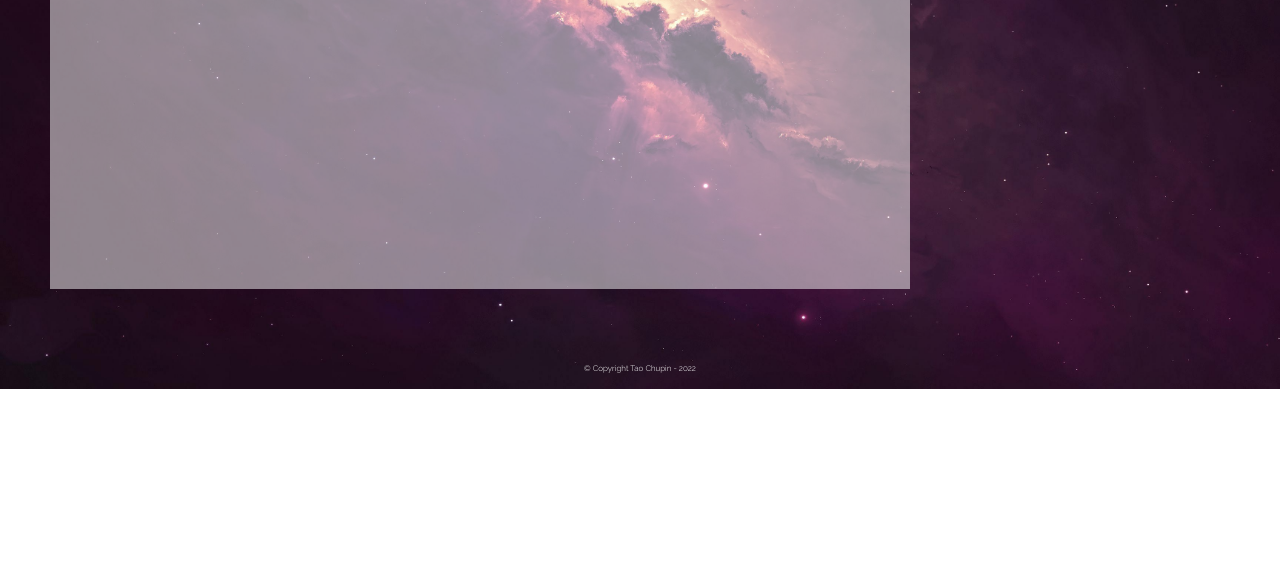
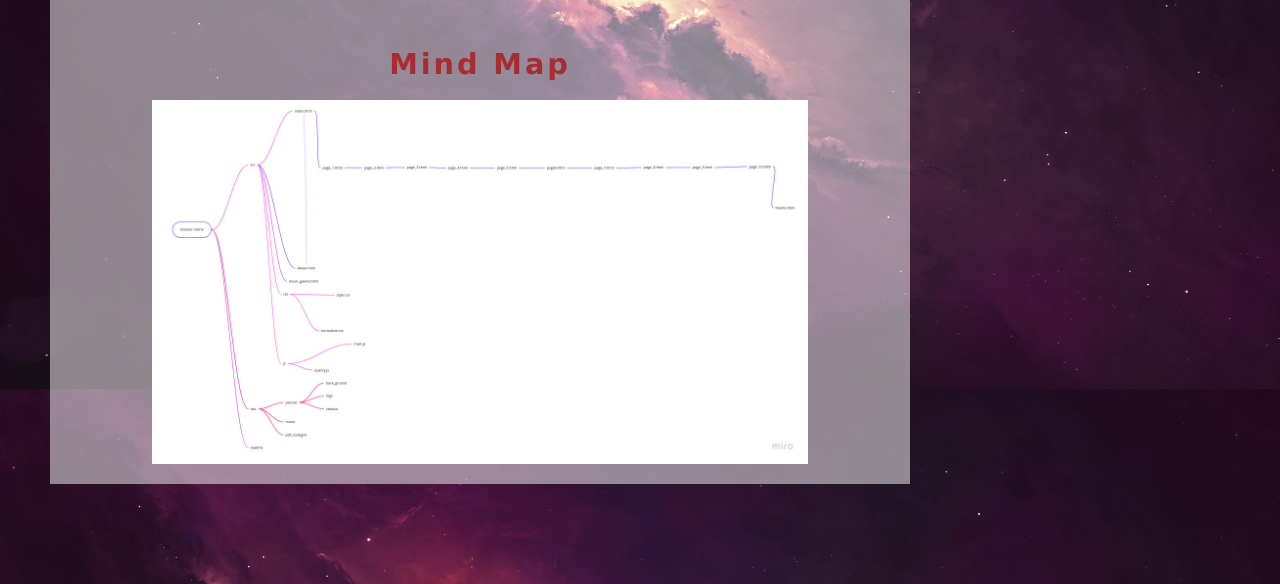
Before and after one commit to ctaoinfo/chupin-tp-web, a plain HTML site: page src/about.html in a window 1280 px wide. Shown: the part 411-995 px from the top of the page. Before the commit the page ends 800 px from the top, so only its background shows below. Drawn offline with Linux system fonts and the light colour scheme; a web font is replaced by a local one.

Commit message:
ajout mind mpa a about

```diff
--- a/src/about.html
+++ b/src/about.html
@@ -30,6 +30,8 @@
                 <form name="qcm1">
                     <h1>A Propos</h1>
                     <p id="p_about">Se site correspond à un tp réaliser dans le cadre d'un cours, dont les consignes se trouve dans le pdf suivant :<a href="../doc/TP-Web.pdf">pdf en question</a>.<br>Créer par Tao Chupin en classe de bachelor 1 informatique dans le campus Ynov.</p>
+                    <h1>Mind Map</h1>
+                    <img src="../doc/mindmap.jpg" alt="mind map du site">
                 </form>
             </main>
             <aside id="right_col">
```
Also changed, not shown: 1 other file.
